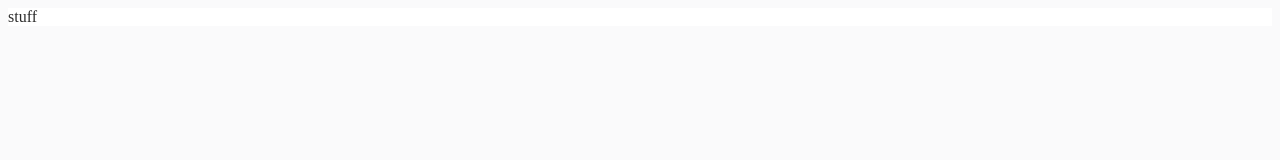
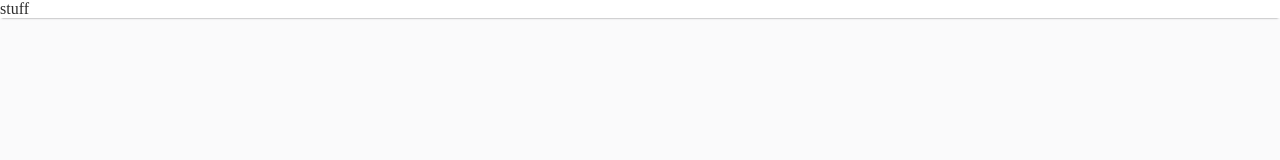
Before and after one commit to wy4tt/wy4tt.github.io, a plain HTML site: page index.html in a window 1280 px wide. Drawn offline with Linux system fonts and the light colour scheme.

Commit message:
more uodates

```diff
--- a/index.css
+++ b/index.css
@@ -0,0 +1,7 @@
+.navbar
+{
+    top: 0;
+    left: 0;
+    width: 100%;
+    position: fixed;
+}
--- a/light.css
+++ b/light.css
@@ -7,4 +7,5 @@ html
 .navbar
 {
     background-color: rgb(255, 255, 255);
+    box-shadow: 0 2px 2px -2px rgba(0,0,0,.5);
 }
```
